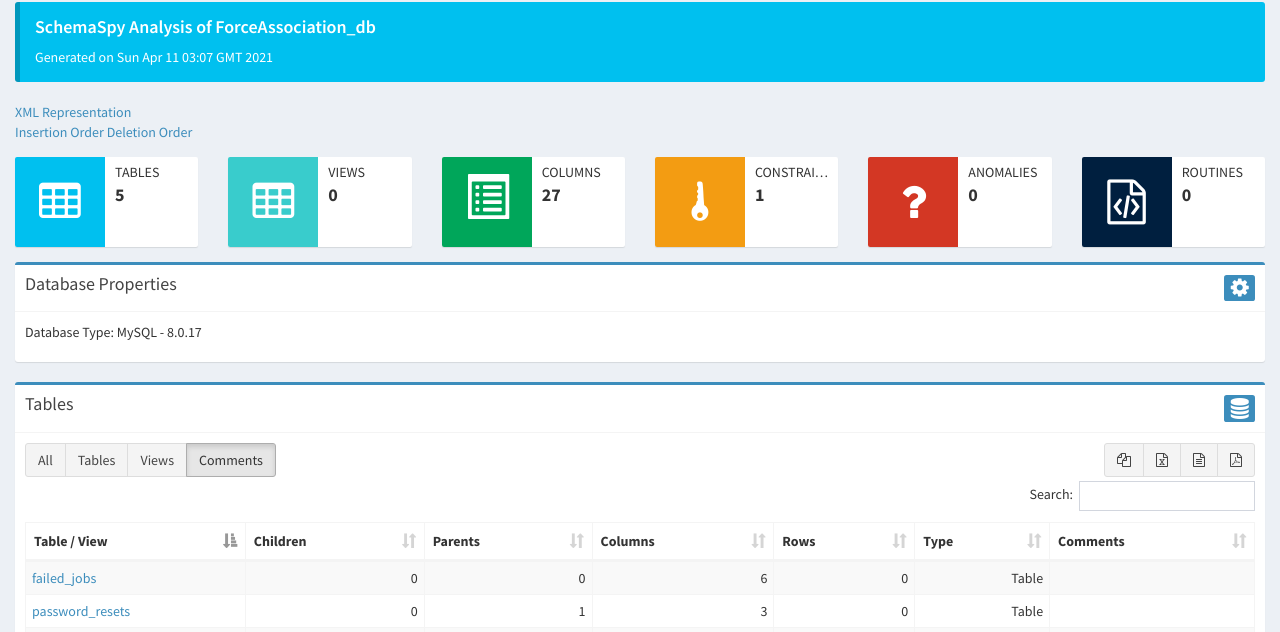
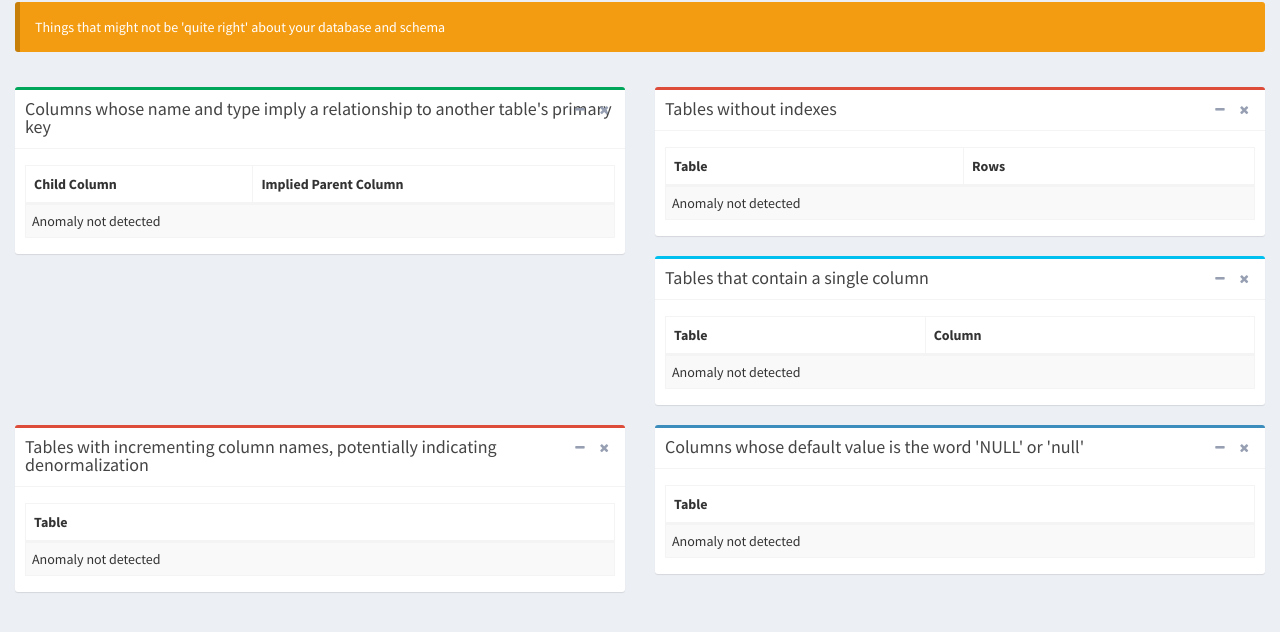
Before and after one commit to kawamura-2022/ER_ForceAssociation, a plain HTML site: page index.html in a window 1280 px wide. Shown: the part 109-741 px from the top of the page. Drawn offline with Linux system fonts and the light colour scheme; files whose address does not match are found by name.

Commit message:
add index.html

```diff
--- a/index.html
+++ b/index.html
@@ -73,178 +73,144 @@
             <div class="content-wrapper">
                 <!-- Content Header (Page header) -->
                 <section class="content-header">
-                    <h1>Tables</h1><br />
-                    <div class="row">
-                        <div class="col-md-12">
-                            <div class="callout callout-info">
-                                <h4>SchemaSpy Analysis of ForceAssociation_db</h4>
-                                <p>Generated on Sun Apr 11 03:07 GMT 2021</p>
-                            </div>
-                        </div>
+                    <h1>Anomalies</h1><br />
+                    <div class="callout callout-warning">
+                        <p>Things that might not be 'quite right' about your database and schema</p>
                     </div>
-                    <a href="ForceAssociation_db.ForceAssociation_db.xml" title="XML Representation">XML Representation</a><br />
-                    <a href="insertionOrder.txt" title="Useful for loading data into a database">Insertion Order</a>
-                    <a href="deletionOrder.txt" title="Useful for purging data from a database">Deletion Order</a>
                 </section>
                 <!-- Main content -->
                 <section class="content">
                     <div class="row">
-                        <div class="col-md-2 col-sm-4 col-xs-12">
-                            <div class="info-box">
-                                <span class="info-box-icon bg-aqua"><i class="fa fa-table"></i></span>
-                                <div class="info-box-content">
-                                    <span class="info-box-text">TABLES</span>
-                                    <span class="info-box-number">5</span>
+                        <div class="col-md-6"> <!-- Implied Relationship -->
+                            <div class="box box-success">
+                                <div class="box-header with-border">
+                                    <h3 class="box-title">Columns whose name and type imply a relationship to another table's primary key</h3>
+                                    <div class="box-tools pull-right">
+                                        <button type="button" class="btn btn-box-tool" data-widget="collapse"><i class="fa fa-minus"></i></button>
+                                        <button type="button" class="btn btn-box-tool" data-widget="remove"><i class="fa fa-times"></i></button>
+                                    </div>
                                 </div>
-                                <!-- /.info-box-content -->
+                                <div class="box-body">
+                                    <table id="implied_constraint" class="table table-bordered table-striped dataTable" role="grid">
+                                        <thead align='left'>
+                                            <tr>
+                                                <th>Child Column</th>
+                                                <th>Implied Parent Column</th>
+                                            </tr>
+                                        </thead>
+                                        <tbody>
+                                            <tr>
+                                                <td colspan="3">Anomaly not detected</td>
+                                            </tr>
+                                        </tbody>
+                                    </table>
+                                </div>
                             </div>
-                            <!-- /.info-box -->
                         </div>
-                        <!-- /.col -->
-                        <div class="col-md-2 col-sm-4 col-xs-12">
-                            <div class="info-box">
-                                <span class="info-box-icon bg-teal"><i class="fa fa-table"></i></span>
-                                <div class="info-box-content">
-                                    <span class="info-box-text">VIEWS</span>
-                                    <span class="info-box-number">0</span>
+                        <div class="col-md-6"> <!-- Tables without indexes -->
+                            <div class="box box-danger">
+                                <div class="box-header with-border">
+                                    <h3 class="box-title">Tables without indexes</h3>
+                                    <div class="box-tools pull-right">
+                                        <button type="button" class="btn btn-box-tool" data-widget="collapse"><i class="fa fa-minus"></i></button>
+                                        <button type="button" class="btn btn-box-tool" data-widget="remove"><i class="fa fa-times"></i></button>
+                                    </div>
                                 </div>
-                                <!-- /.info-box-content -->
+                                <div class="box-body">
+                                    <table id="un_indexed_table" class="table table-bordered table-striped dataTable" role="grid">
+                                        <thead align='left'>
+                                            <tr>
+                                                <th>Table</th>
+                                                <th>Rows</th>
+                                            </tr>
+                                        </thead>
+                                        <tbody>
+                                            <tr>
+                                                <td colspan="3">Anomaly not detected</td>
+                                            </tr>
+                                        </tbody>
+                                    </table>
+                                </div>
                             </div>
-                            <!-- /.info-box -->
                         </div>
-                        <!-- /.col -->
-                        <div class="col-md-2 col-sm-4 col-xs-12">
-                            <div class="info-box">
-                                <span class="info-box-icon bg-green"><span class="glyphicon glyphicon-list-alt" aria-hidden="true"></span></span>
-                                <div class="info-box-content">
-                                    <span class="info-box-text">COLUMNS</span>
-                                    <span class="info-box-number">27</span>
+                        <div class="col-md-6"> <!-- Tables that contain a single column -->
+                            <div class="box box-info">
+                                <div class="box-header with-border">
+                                    <h3 class="box-title">Tables that contain a single column</h3>
+                                    <div class="box-tools pull-right">
+                                        <button type="button" class="btn btn-box-tool" data-widget="collapse"><i class="fa fa-minus"></i></button>
+                                        <button type="button" class="btn btn-box-tool" data-widget="remove"><i class="fa fa-times"></i></button>
+                                    </div>
                                 </div>
-                                <!-- /.info-box-content -->
+                                <div class="box-body">
+                                    <table id="single_column_table" class="table table-bordered table-striped dataTable" role="grid">
+                                        <thead align='left'>
+                                            <tr>
+                                                <th>Table</th>
+                                                <th>Column</th>
+                                            </tr>
+                                        </thead>
+                                        <tbody>
+                                            <tr>
+                                                <td colspan="3">Anomaly not detected</td>
+                                            </tr>
+                                        </tbody>
+                                    </table>
+                                </div>
                             </div>
-                            <!-- /.info-box -->
                         </div>
-                        <!-- /.col -->
-                        <div class="col-md-2 col-sm-4 col-xs-12">
-                            <div class="info-box">
-                                <span class="info-box-icon bg-yellow"><i class="ion ion-key"></i></span>
-                                <div class="info-box-content">
-                                    <span class="info-box-text">Constraints</span>
-                                    <span class="info-box-number">1</span>
+                        <div class="col-md-6"> <!-- Tables with incrementing column names, potentially indicating denormalization -->
+                            <div class="box box-danger">
+                                <div class="box-header with-border">
+                                    <h3 class="box-title">Tables with incrementing column names, potentially indicating denormalization</h3>
+                                    <div class="box-tools pull-right">
+                                        <button type="button" class="btn btn-box-tool" data-widget="collapse"><i class="fa fa-minus"></i></button>
+                                        <button type="button" class="btn btn-box-tool" data-widget="remove"><i class="fa fa-times"></i></button>
+                                    </div>
                                 </div>
-                                <!-- /.info-box-content -->
+                                <div class="box-body">
+                                    <table id="inc_column_table" class="table table-bordered table-striped dataTable" role="grid">
+                                        <thead align='left'>
+                                            <tr>
+                                                <th>Table</th>
+                                            </tr>
+                                        </thead>
+                                        <tbody>
+                                            <tr>
+                                                <td colspan="3">Anomaly not detected</td>
+                                            </tr>
+                                        </tbody>
+                                    </table>
+                                </div>
                             </div>
-                            <!-- /.info-box -->
                         </div>
-                        <!-- /.col -->
-                        <div class="col-md-2 col-sm-4 col-xs-12">
-                            <div class="info-box">
-                                <span class="info-box-icon bg-red-active"><i class="fa fa-question" aria-hidden="true"></i></span>
-                                <div class="info-box-content">
-                                    <span class="info-box-text">Anomalies</span>
-                                    <span class="info-box-number">0</span>
+                        <div class="col-md-6"> <!-- Columns whose default value is the word 'NULL' or 'null', but the SQL NULL value may have been intended -->
+                            <div class="box box-primary">
+                                <div class="box-header with-border">
+                                    <h3 class="box-title" title="Columns whose default value is the word 'NULL' or 'null', but the SQL NULL value may have been intende">Columns whose default value is the word 'NULL' or 'null'</h3>
+                                    <div class="box-tools pull-right">
+                                        <button type="button" class="btn btn-box-tool" data-widget="collapse"><i class="fa fa-minus"></i></button>
+                                        <button type="button" class="btn btn-box-tool" data-widget="remove"><i class="fa fa-times"></i></button>
+                                    </div>
                                 </div>
-                                <!-- /.info-box-content -->
+                                <div class="box-body">
+                                    <table id="null_string_table" class="table table-bordered table-striped dataTable" role="grid">
+                                        <thead align='left'>
+                                            <tr>
+                                                <th>Table</th>
+                                            </tr>
+                                        </thead>
+                                        <tbody>
+                                            <tr>
+                                                <td colspan="3">Anomaly not detected</td>
+                                            </tr>
+                                        </tbody>
+                                    </table>
+                                </div>
                             </div>
-                            <!-- /.info-box -->
                         </div>
-                        <!-- /.col -->
-                        <div class="col-md-2 col-sm-4 col-xs-12">
-                            <div class="info-box">
-                                <span class="info-box-icon bg-navy"><i class="fa fa-file-code-o" aria-hidden="true"></i></span>
-                                <div class="info-box-content">
-                                    <span class="info-box-text">Routines</span>
-                                    <span class="info-box-number">0</span>
-                                </div>
-                                <!-- /.info-box-content -->
-                            </div>
-                            <!-- /.info-box -->
-                        </div>
-                        <!-- /.col -->
                     </div>
-                    <div class="box box-primary">
-                        <div class="box-header with-border">
-                            <h3 class="box-title">Database Properties</h3>
-                            <span class="label label-primary pull-right"><i class="fa fa-cog fa-2x"></i></span>
-                        </div><!-- /.box-header -->
-                        <div class="box-body">
-                            <p>Database Type: MySQL - 8.0.17</p>
-                        </div><!-- /.box-body -->
-                    </div>
-                    <div class="box box-primary">
-                        <div class="box-header with-border">
-                            <h3 class="box-title">Tables</h3>
-                            <span class="label label-primary pull-right"><i class="fa fa-database fa-2x"></i></span>
-                        </div><!-- /.box-header -->
-                        <div class="box-body">
-                            <table id="database_objects" class="table table-bordered table-striped dataTable" role="grid">
-                                <thead>
-                                    <tr>
-                                        <th valign="bottom">Table / View</th>
-                                        <th align="right" valign="bottom">Children</th>
-                                        <th align="right" valign="bottom">Parents</th>
-                                        <th align="right" valign="bottom">Columns</th>
-                                        <th align="right" valign="bottom">Rows</th>
-                                        <th align="right" valign="bottom">Type</th>
-                                        <th class="toggle">Comments</th>
-                                    </tr>
-                                </thead>
-                                <tbody>
-                                    <tr class="tbl even" valign="top">
-                                        <td class="detail"><a href="tables/word_count.html">word_count</a></td>
-                                        <td class="detail" align="right">0</td>
-                                        <td class="detail" align="right">0</td>
-                                        <td class="detail" align="right">4</td>
-                                        <td class="detail" align="right">12</td>
-                                        <td class="detail" align="right">Table</td>
-                                        <td class="comment detail" style="display: table-cell;"></td>
-                                    </tr>
-                                    <tr class="tbl even" valign="top">
-                                        <td class="detail"><a href="tables/failed_jobs.html">failed_jobs</a></td>
-                                        <td class="detail" align="right">0</td>
-                                        <td class="detail" align="right">0</td>
-                                        <td class="detail" align="right">6</td>
-                                        <td class="detail" align="right">0</td>
-                                        <td class="detail" align="right">Table</td>
-                                        <td class="comment detail" style="display: table-cell;"></td>
-                                    </tr>
-                                    <tr class="tbl even" valign="top">
-                                        <td class="detail"><a href="tables/word_split.html">word_split</a></td>
-                                        <td class="detail" align="right">0</td>
-                                        <td class="detail" align="right">0</td>
-                                        <td class="detail" align="right">5</td>
-                                        <td class="detail" align="right">166</td>
-                                        <td class="detail" align="right">Table</td>
-                                        <td class="comment detail" style="display: table-cell;"></td>
-                                    </tr>
-                                    <tr class="tbl even" valign="top">
-                                        <td class="detail"><a href="tables/password_resets.html">password_resets</a></td>
-                                        <td class="detail" align="right">0</td>
-                                        <td class="detail" align="right">1</td>
-                                        <td class="detail" align="right">3</td>
-                                        <td class="detail" align="right">0</td>
-                                        <td class="detail" align="right">Table</td>
-                                        <td class="comment detail" style="display: table-cell;"></td>
-                                    </tr>
-                                    <tr class="tbl even" valign="top">
-                                        <td class="detail"><a href="tables/users.html">users</a></td>
-                                        <td class="detail" align="right">1</td>
-                                        <td class="detail" align="right">0</td>
-                                        <td class="detail" align="right">9</td>
-                                        <td class="detail" align="right">12</td>
-                                        <td class="detail" align="right">Table</td>
-                                        <td class="comment detail" style="display: table-cell;"></td>
-                                    </tr>
-                            </table>
-                        </div>
-                    </div><!-- /.box-body -->
                 </section>
-                <!-- /.content -->
-                <script>
-                    var config = {
-                        pagination: true
-                    }
-                </script>
             </div>
             <!-- /.content-wrapper -->
             <footer class="main-footer">
@@ -291,7 +257,7 @@
         <script src="bower/codemirror/sql.js"></script>
         <!-- AdminLTE App -->
         <script src="bower/admin-lte/dist/js/app.min.js"></script>
-        <script src="main.js"></script>
+        <script src="anomalies.js"></script>
         <script src="schemaSpy.js"></script>
     </body>
 </html>
```
